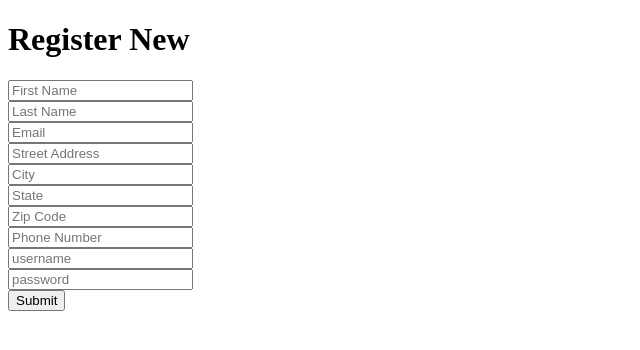
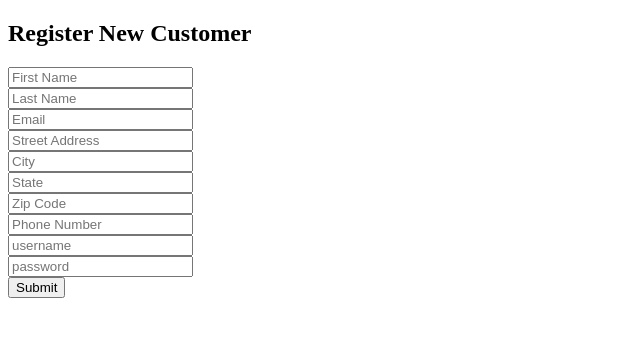
Before and after one commit to Ludicrous-Ducks/Bangazon_django, a Django app: page /register/ in a window 1280 px wide. Shown: the top 350 px of the page, without its empty margins (0-640 px from the left). Run offline with Django 3.2, Linux system fonts and the light colour scheme.

Commit message:
Changed Title for readibility

```diff
--- a/bangazon/bangazon_ui/templates/bangazon_ui/registration.html
+++ b/bangazon/bangazon_ui/templates/bangazon_ui/registration.html
@@ -1,6 +1,6 @@
 {% extends 'bangazon_ui/index.html' %}
 {% block content %}
-<h1> Register New </h1>
+<h2>Register New Customer</h2>
 <form class="" action="{% url 'bangazon_ui:register' %}" method="post">
     {% csrf_token %}
     <input type="text" name="first_name" value="" placeholder="First Name"><br />
```
